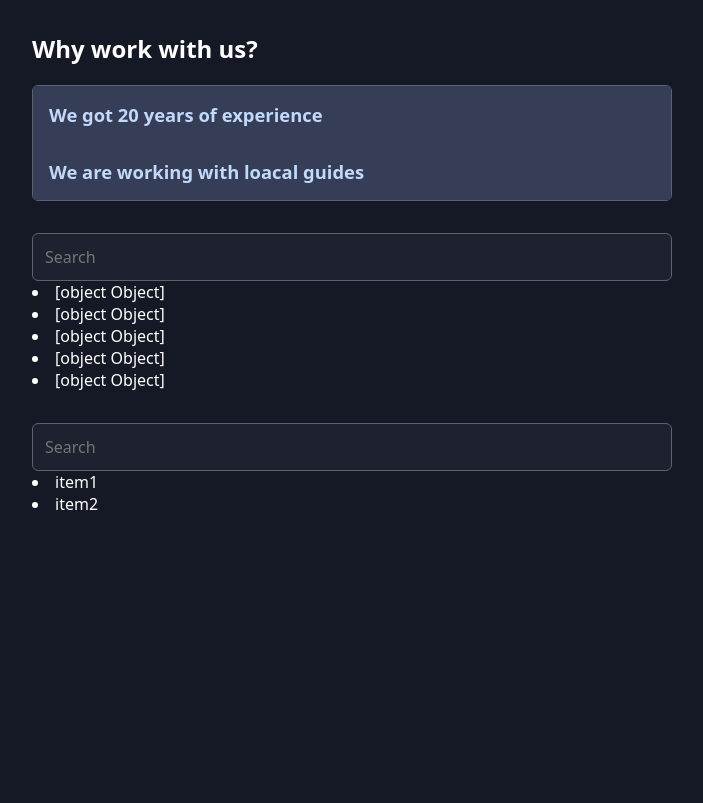
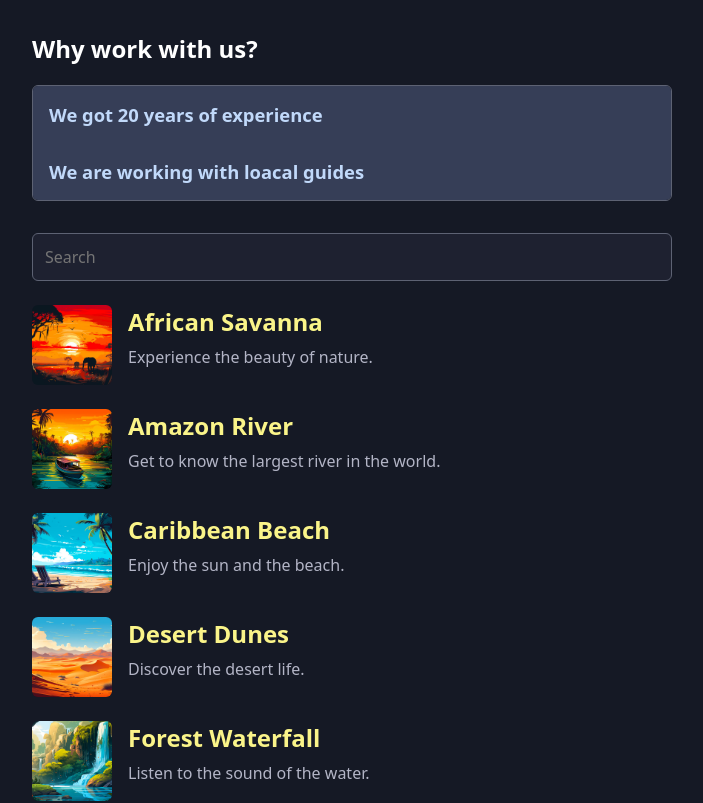
Before and after one commit to amr4356/ReactPatterns, a React (Vite) app: page / in a window 1280 px wide. Shown: the top 803 px of the page, without its empty margins (288-991 px from the left). Built offline with nearby package versions, Linux system fonts and the light colour scheme.

Commit message:
517. Implementing a Search Functionality With Help Of Render Props

```diff
--- a/src/App.jsx
+++ b/src/App.jsx
@@ -6,6 +6,7 @@
 import caribbeanImg from './assets/caribbean-beach.jpg';
 import desertImg from './assets/desert-dunes.jpg';
 import forestImg from './assets/forest-waterfall.jpg';
+import Place from "./Place";
 
 const PLACES = [
   {
@@ -72,8 +73,12 @@
 
       </section>
       <section>
-        <SearchableList items={PLACES} />
-        <SearchableList items={['item1','item2']} />
+        <SearchableList items={PLACES}>
+          { (item) => <Place item={item} />}
+        </SearchableList>
+        <SearchableList items={['item1','item2']}>
+          { (item) => item }
+        </SearchableList>
       </section>
     </main>
   );
--- /dev/null
+++ b/src/Place.jsx
@@ -0,0 +1,11 @@
+export default function Place({ item }) {
+  return (
+    <article className="place">
+      <img src={item.image} alt={item.title} />
+      <div>
+        <h2>{item.title}</h2>
+        <p>{item.description}</p>
+      </div>
+    </article>
+  );
+}
--- a/src/components/SearchableList/SearchableList.jsx
+++ b/src/components/SearchableList/SearchableList.jsx
@@ -1,6 +1,6 @@
 import { useState } from "react";
 
-export default function SearchableList({items}){
+export default function SearchableList({items,children}){
     const [searchTerm, setSearchTerm]=useState('');
 
     const searchResults= items.filter( (item) => JSON.stringify(item).toLowerCase().includes(searchTerm.toLowerCase()) );
@@ -11,9 +11,11 @@
     return (
         <div className="searchable-list">
             <input type="search" placeholder='Search'  onChange={handleChange} />
-            {searchResults.map( (item,index) => (
-                <li key={index}>{item.toString()}</li>
-            ))}
+            <ul>
+                {searchResults.map( (item,index) => (
+                    <li key={index}>{children(item)}</li>
+                ))}
+            </ul>
 
         </div>
     );
```
